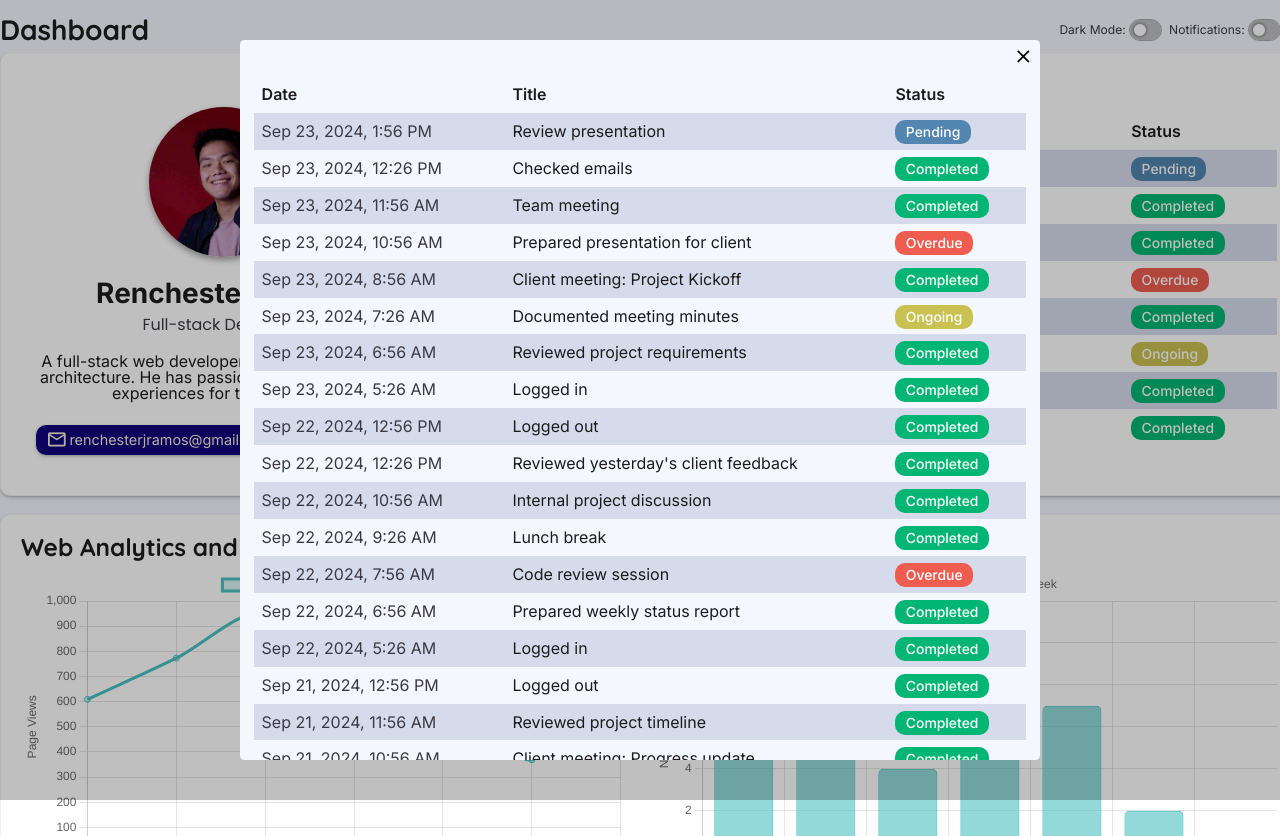
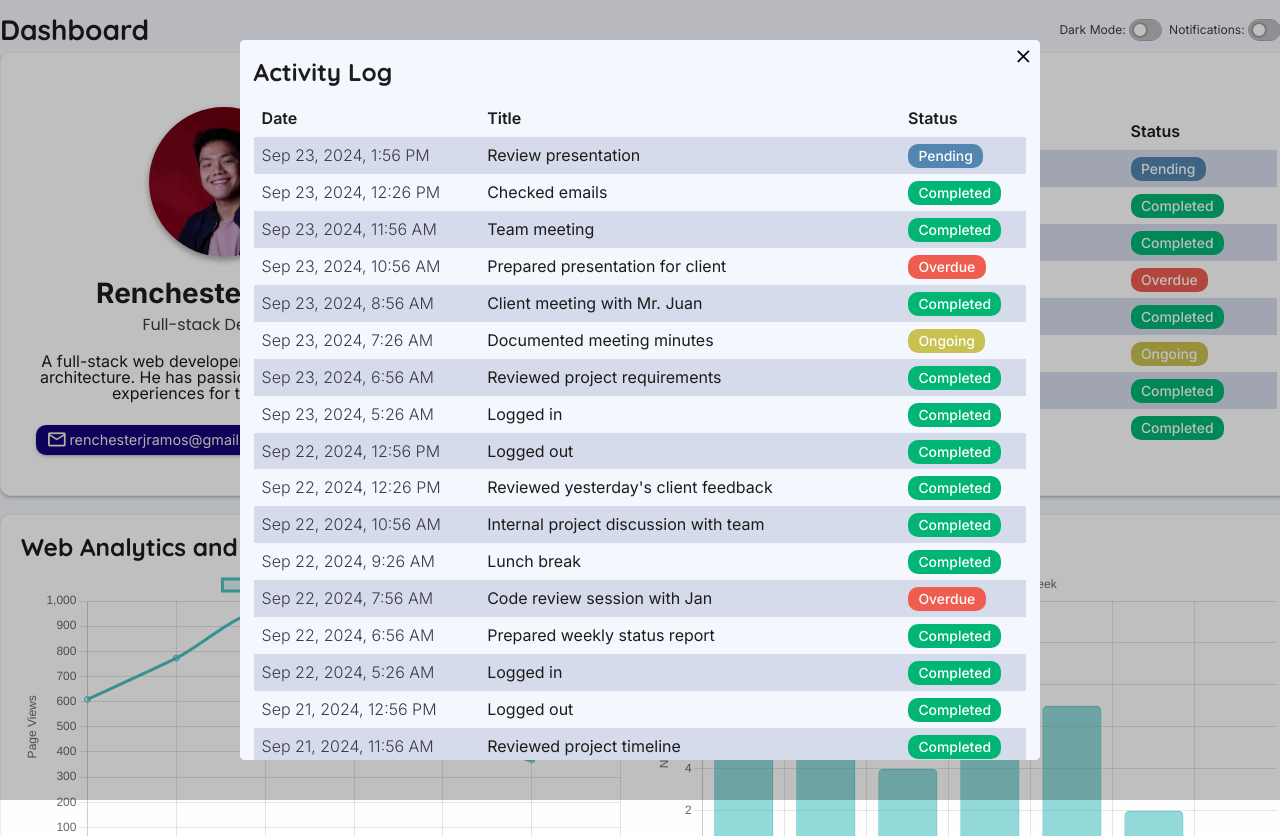
Before and after one commit to renchester/dashboard-24, a React (Create React App) app: page / in a window 1280 px wide. Both pictures are taken after a click on the button "Show more activities". Built offline with nearby package versions, Linux system fonts and the light colour scheme.

Commit message:
Update ActivityList content and styles

```diff
--- a/src/components/ActivityList.tsx
+++ b/src/components/ActivityList.tsx
@@ -78,7 +78,7 @@ function ActivityList() {
     },
     {
       id: '5',
-      title: 'Client meeting: Project Kickoff',
+      title: 'Client meeting with Mr. Juan',
       date: subHours(now, 5).toISOString(),
       status: 'Completed',
       assignee: ['Juan Dela Cruz'],
@@ -121,7 +121,7 @@ function ActivityList() {
     },
     {
       id: '11',
-      title: 'Internal project discussion',
+      title: 'Internal project discussion with team',
       date: subHours(now, 24 + 3).toISOString(),
       status: 'Completed',
       assignee: ['John Doe', 'Jane Smith'],
@@ -135,7 +135,7 @@ function ActivityList() {
     },
     {
       id: '13',
-      title: 'Code review session',
+      title: 'Code review session with Jan',
       date: subHours(now, 24 + 6).toISOString(),
       status: 'Overdue',
       assignee: ['Jane Smith'],
@@ -171,7 +171,7 @@ function ActivityList() {
     },
     {
       id: '18',
-      title: 'Client meeting: Progress update',
+      title: 'Client meeting, progress update with Mr. Juan',
       date: subHours(now, 48 + 3).toISOString(),
       status: 'Completed',
       assignee: ['Juan Dela Cruz'],
@@ -234,6 +234,7 @@ function ActivityList() {
       {showFull && (
         <Overlay hideChildren={hideChildren}>
           <div className="modal">
+            <h2>Activity Log</h2>
             <button type="button" onClick={hideChildren} className="btnClose">
               <span className="material-symbols-outlined">close</span>
             </button>
--- a/src/styles/globals.scss
+++ b/src/styles/globals.scss
@@ -333,6 +333,7 @@ body {
 
   &__date {
     color: var(--color-text-accent);
+    font-weight: 300;
   }
 }
 
@@ -373,7 +374,7 @@ body {
 
 .modal {
   position: absolute;
-  width: min(90%, 800px);
+  width: min(100%, 800px);
   padding: 1.25rem 0.85rem;
   left: 50%;
   top: 50%;
```
